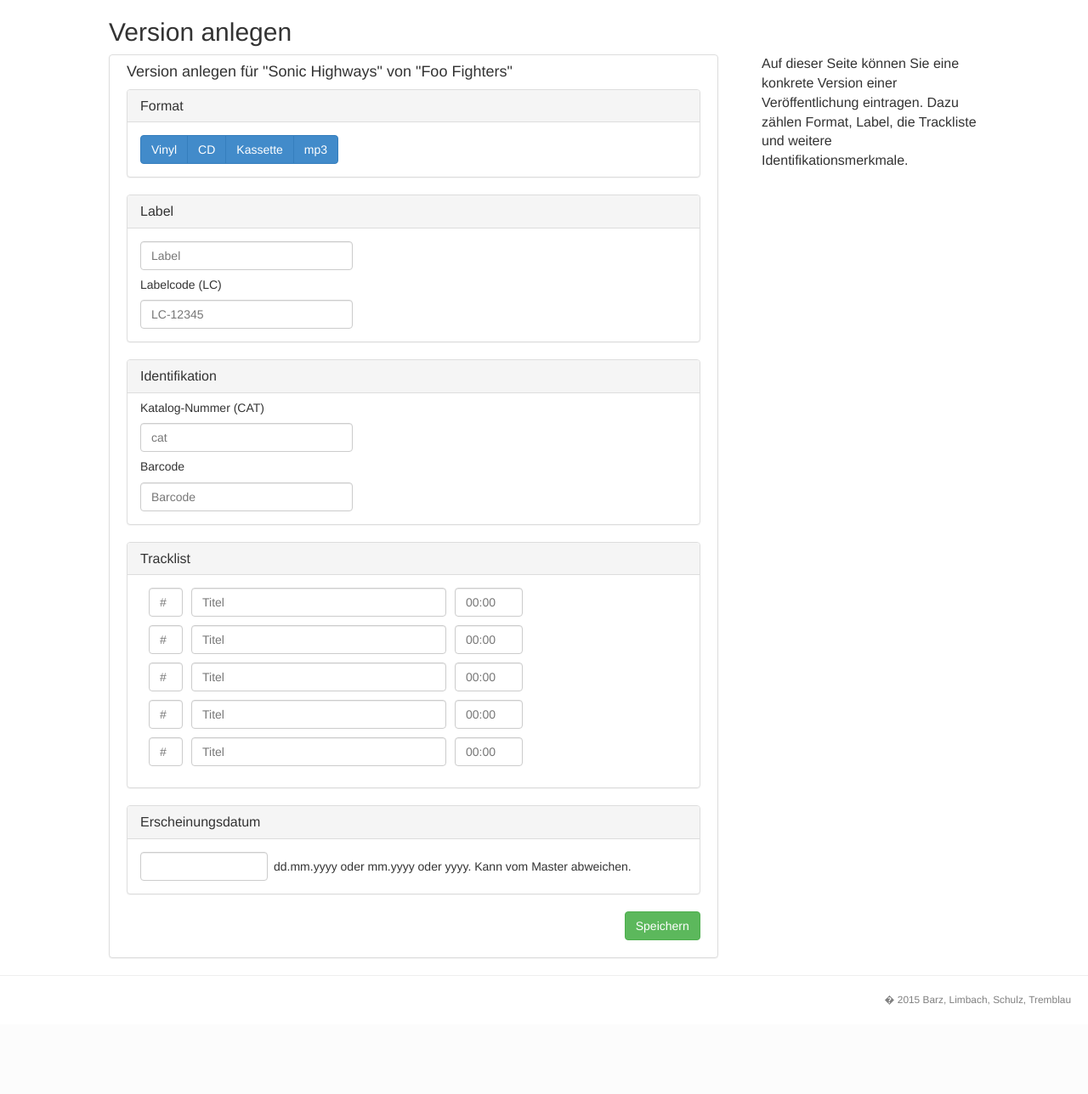
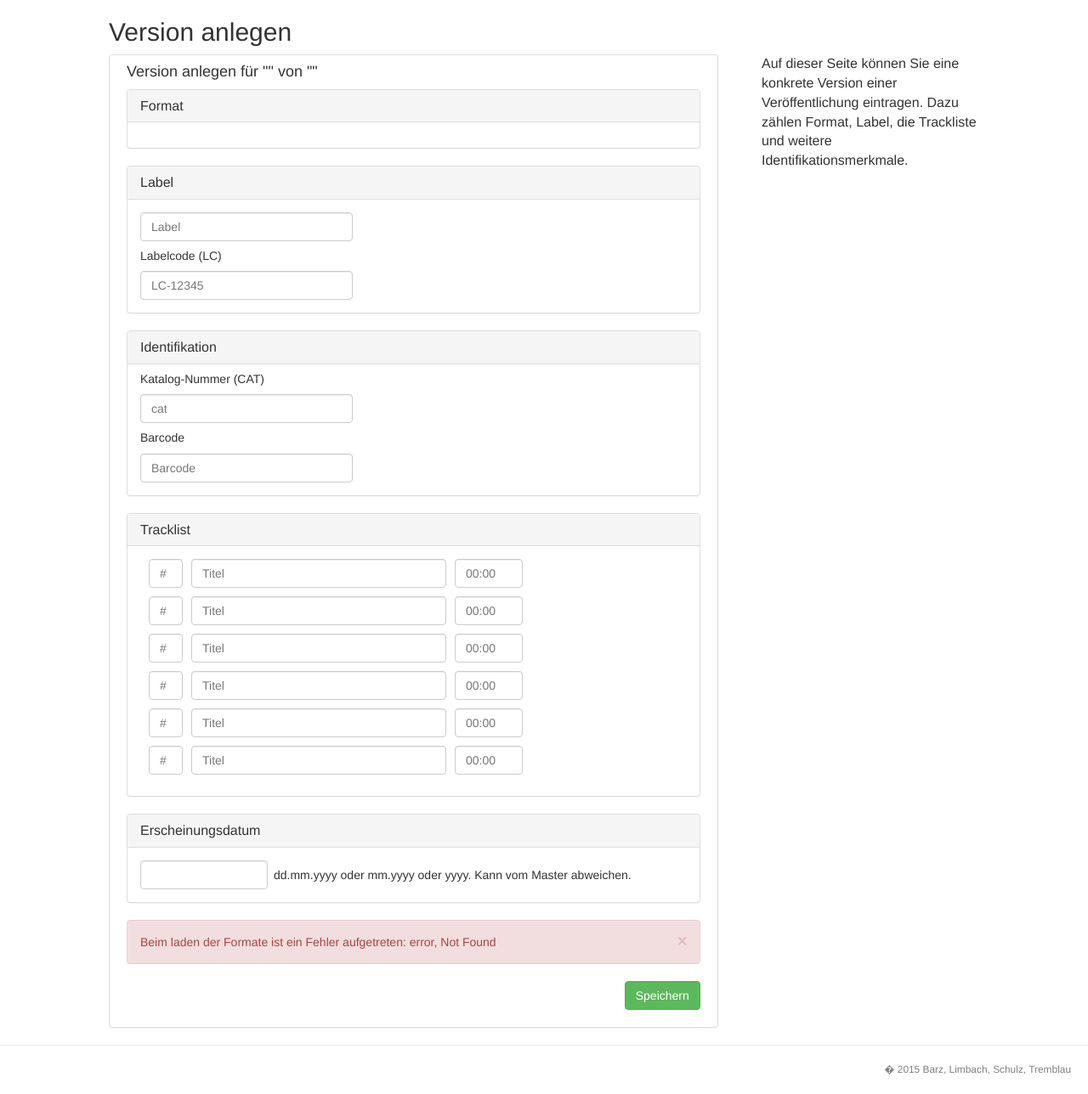
Before and after one commit to lim93/Medienverwaltung, a Java web app: template src/main/webapp/WEB-INF/views/anlegen_version.jsp in a window 1280 px wide. Shown: the part 51-1339 px from the top of the page at 85% size. Before the commit the page ends 1234 px from the top, so only its background shows below. Run offline with Spring Boot 4, a stand-in JSP engine, Linux system fonts and the light colour scheme; the template is opened without the code that fills it, so the values that code supplies are empty; the project's own start-up code is not run, and a stand-in starts its controllers and pages; some of the project's set-up classes (security, data sources, template engines, error pages and the like) are left out, and stand-ins take their place.

Commit message:
Funktionalität der Version-Anlegen-Seite vorbereitet
- Formate aus der DB laden und als Auswahl in die Seite rendern
- MasterDto zur übergebenen masterId holen => Version für "Titel"
  von "Artist" anlegen
- Input-Felder für Tracks per Schleife erzeugen
- Mehrere Methoden aus master_anlegen.js übernommen

```diff
--- a/src/main/webapp/WEB-INF/views/anlegen_version.jsp
+++ b/src/main/webapp/WEB-INF/views/anlegen_version.jsp
@@ -76,10 +76,10 @@
 			style="float: left; display: inline; width: 70%; padding: 0px 20px 20px 20px">
 
 			<h4>
-				Version anlegen für "<span id="titelSpan">Sonic Highways</span>" von
-				"<span id="artistSpan">Foo Fighters</span>"
+				Version anlegen für "<span id="titelSpan"></span>" von "<span
+					id="artistSpan"></span>"
 			</h4>
-			<form action="">
+			<form action="" id="inputForm">
 
 
 
@@ -88,19 +88,9 @@
 						<h4 class="panel-title">Format</h4>
 					</div>
 					<div class="panel-body">
-						<div class="btn-group" data-toggle="buttons">
-							<label class="btn btn-primary"> <input type="radio"
-								name="vinyl" id="rock" autocomplete="off"> Vinyl
-							</label> <label class="btn btn-primary"> <input type="radio"
-								name="cd" id="metal" autocomplete="off"> CD
-							</label> <label class="btn btn-primary"> <input type="radio"
-								name="kassette" id="kassette" autocomplete="off">
-								Kassette
-							</label> <label class="btn btn-primary"> <input type="radio"
-								name="mp3" id="mp3" autocomplete="off"> mp3
-							</label>
 
-						</div>
+						<div id="formatDiv"></div>
+
 					</div>
 				</div>
 
@@ -204,6 +152,8 @@
 						</div>
 					</div>
 				</div>
+
+				<div id="errorDiv"></div>
 
 
 				<button style="float: right; margin-left: 15px;"
--- a/src/main/webapp/resources/js/anlegen_version.js
+++ b/src/main/webapp/resources/js/anlegen_version.js
@@ -1,6 +1,6 @@
 $(document).ready(function() {
 
-	// Speichern-Button
+	// Speichern-Button => Version anlegen und weiter zur angelegten Version
 	$("#speichernButton").button({}).click(function(e) {
 		e.preventDefault();
 		e.stopPropagation();
@@ -11,4 +11,187 @@
 
 	});
 
+	// Enter => funktionslos
+	$('.form-control').bind("keydown", function(e) {
+		$(this).addClass('keydowning');
+		if (e.which == 13) {
+			e.preventDefault();
+			e.stopPropagation();
+		}
+		$(this).removeClass('keydowning');
+
+	});
+
+	// Submit
+	$('#inputForm').submit(function(e) {
+		e.preventDefault();
+		e.stopPropagation();
+		validateAndSubmit();
+
+	});
+
+	// Master über dessen id holen und damit Meta-Informationen setzen
+	getMaster();
+
+	// Welche Formate können gewählt werden?
+	getFormats();
+
+	// Leere Inputfelder für Tracks anlegen
+	initTracks();
+
 });
+
+function initTracks() {
+
+	for (i = 0; i < 6; i++) {
+		$('#tracks')
+				.html(
+						$('#tracks').html()
+								+ '<div class="track"><input name="number"'
+								+ 'type="text"class="form-control trackNumber"'
+								+ 'placeholder="#" /> <input name="track" type="text"'
+								+ 'class="form-control trackTitel"placeholder="Titel"/>'
+								+ '<input name="duration" type="text"class="form-control '
+								+ 'trackDuration" placeholder="00:00" /></div>');
+	}
+
+}
+
+function getMaster() {
+
+	var masterId = $.urlParam("masterId");
+
+	$
+			.getJSON("api/master/" + masterId + "/", function(master) {
+
+				initMeta(master);
+
+			})
+			.fail(
+					function(jqxhr, textStatus, error) {
+						var errorMessage = "Beim laden des Masters ist ein Fehler aufgetreten: "
+								+ textStatus + ", " + error;
+						showErrorMsg(errorMessage, "Fehler");
+					});
+
+}
+
+function initMeta(master) {
+
+	if (master !== null & master !== undefined) {
+
+		$('#titelSpan').html(master.title);
+
+		$('#artistSpan').html(master.artist);
+
+	}
+
+}
+
+function getFormats() {
+	$
+			.getJSON("api/formats/", function(formats) {
+
+				initFormats(formats);
+
+			})
+			.fail(
+					function(jqxhr, textStatus, error) {
+						var errorMessage = "Beim laden der Formate ist ein Fehler aufgetreten: "
+								+ textStatus + ", " + error;
+						showErrorMsg(errorMessage, "Fehler");
+					});
+
+}
+
+function initFormats(formats) {
+
+	var formatString = "<div class='btn-group' data-toggle='buttons'>";
+
+	$.each(formats, function(pos, format) {
+		formatString = formatString
+				+ "<label class='btn btn-primary format' data-formatid='"
+				+ format.formatId + "' data-formattype='" + format.type + "'>"
+				+ "<input type='radio' name='" + format.type + "' id='"
+				+ format.type + "' autocomplete='off'> " + format.type
+				+ "</label>";
+
+	});
+
+	formatString = formatString + "</div>";
+
+	$('#formatDiv').html(formatString);
+
+}
+
+function validateReleaseDate(date) {
+
+	var errorMessage = "";
+
+	// Datum kann folgendes Format haben: yyyy
+	var yearRegex = new RegExp("^(19|20)\\d\\d$");
+
+	if (yearRegex.test(date) == true) {
+		return true;
+	}
+
+	// Datum kann folgendes Format haben: mm.yyyy
+	var yearAndMonthRegex = new RegExp("^(0?[1-9]|1[0-2])\\.(19|20)\\d\\d$");
+
+	if (yearAndMonthRegex.test(date) == true) {
+		return true;
+	}
+
+	// Datum kann folgendes Format haben: dd.mm.yyyy
+	var fullDateRegex = new RegExp(
+			"^(0?[1-9]|[12][0-9]|3[01])\\.(0?[1-9]|1[0-2])\\.(19|20)\\d\\d$");
+
+	if (fullDateRegex.test(date) == false) {
+		errorMessage = "Das angegebene Datum entspricht keinem g&uuml;ltigen Format. "
+				+ "Beispiele f&uuml;r g&uuml;ltige Eingaben: "
+				+ "<ul><li>01.01.2015</li><li>01.2015</li><li>2015</li></ul>";
+		showErrorMsg(unescape(errorMessage));
+
+		return false;
+	} else {
+
+		// Datum muss gültig sein
+		var comp = date.split('.');
+		var m = parseInt(comp[1], 10);
+		var d = parseInt(comp[0], 10);
+		var y = parseInt(comp[2], 10);
+		var testDate = new Date(y, m - 1, d);
+
+		if ((testDate.getFullYear() != y) || (testDate.getMonth() + 1 != m)
+				|| (testDate.getDate() != d)) {
+			errorMessage = "Das angegebene Erscheinungsdatum ist ung&uuml;ltig.";
+			showErrorMsg(unescape(errorMessage));
+
+			return false;
+		}
+
+		return true;
+	}
+
+}
+
+function showErrorMsg(message) {
+
+	$("#errorDiv").html(
+			'<div class="alert alert-danger alert-dismissible"'
+					+ 'role="alert"><button type="button" class="close" '
+					+ 'data-dismiss="alert" aria-label="Close"><span '
+					+ 'aria-hidden="true">&times;</span></button>' + message
+					+ '</div>');
+
+}
+
+$.urlParam = function(name) {
+	var results = new RegExp('[\?&]' + name + '=([^&#]*)')
+			.exec(window.location.href);
+	if (results == null) {
+		return null;
+	} else {
+		return results[1] || 0;
+	}
+}
```
Also changed, not shown: other parts of src/main/webapp/WEB-INF/views/anlegen_version.jsp (+1 -43 lines), src/main/java/de/yellow/medienverwaltung/api/FormatController.java (added, +27 -0 lines), src/main/java/de/yellow/medienverwaltung/api/MasterController.java (+19 -0 lines), src/main/java/de/yellow/medienverwaltung/api/MasterDto.java (+14 -4 lines).
